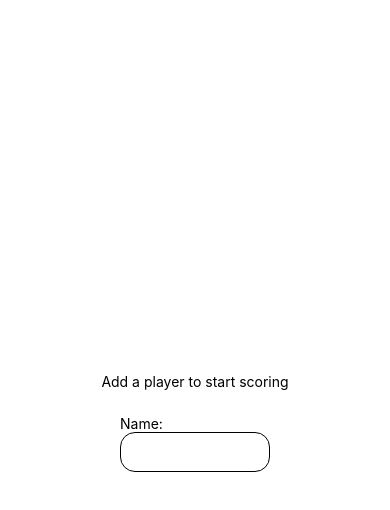
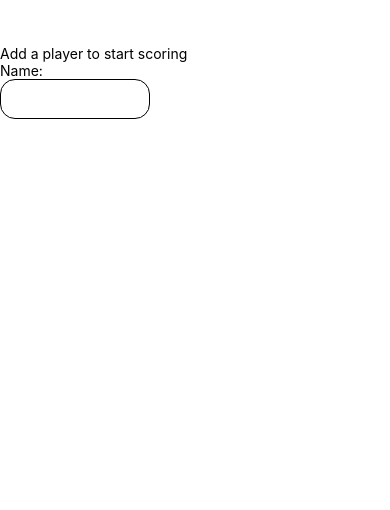
Before and after one commit to SamYouatt/DartsScore, a React Native app: screen / in a window 390 px wide. Shown: the top 510 px of the page. Built offline with nearby package versions, Linux system fonts and the light colour scheme.

Commit message:
styling of target area

```diff
--- a/App.jsx
+++ b/App.jsx
@@ -1,5 +1,7 @@
 import React from 'react';
-import { StyleSheet, Text, View } from 'react-native';
+import {
+  StyleSheet, Text, View,
+} from 'react-native';
 import CreatePlayer from './app/components/CreatePlayer';
 import LeaderBoard from './app/components/LeaderBoard';
 import ShowTarget from './app/components/ShowTarget';
@@ -33,16 +35,23 @@ export default function App() {
 
   return (
     <View style={styles.container}>
-
       {players.length > 0
         ? (
-          <View>
-            <LeaderBoard players={players} currentPlayer={currentPlayer} />
-            <ShowTarget playerInfo={players[currentPlayer]} />
+          <>
+            <ShowTarget
+              playerInfo={players[currentPlayer]}
+              style={styles.showTarget}
+            />
             <InputScore
               submitScore={updateTarget}
+              style={styles.inputScore}
             />
-          </View>
+            <LeaderBoard
+              players={players}
+              currentPlayer={currentPlayer}
+              style={styles.leaderboard}
+            />
+          </>
         )
         : <Text>Add a player to start scoring</Text>}
 
@@ -56,13 +65,24 @@ export default function App() {
 
 const styles = StyleSheet.create({
   container: {
+    paddingTop: 45,
     flex: 1,
     backgroundColor: '#fff',
-    alignItems: 'center',
-    justifyContent: 'center',
+    alignItems: 'stretch',
+    justifyContent: 'flex-start',
   },
-  playerInput: {
-    marginTop: 25,
-    backgroundColor: 'red',
+  showTarget: {
+    flex: 1,
+  },
+  leaderboard: {
+    flex: 2,
+  },
+  inputScore: {
+    flex: 2,
+  },
+  addPlayer: {
+    flex: 2,
+    borderWidth: 1,
+    borderColor: 'grey',
   },
 });
--- a/app/components/CreatePlayer.jsx
+++ b/app/components/CreatePlayer.jsx
@@ -24,7 +24,8 @@ export default function CreatePlayer({ addPlayer }) {
 
 const styles = StyleSheet.create({
   container: {
-    marginTop: 25,
+    // marginTop: 25,
+    flex: 2,
   },
   nameInput: {
     borderColor: 'black',
--- a/app/components/InputScore.jsx
+++ b/app/components/InputScore.jsx
@@ -25,7 +25,7 @@ export default function InputScore({ submitScore }) {
 
 const styles = StyleSheet.create({
   container: {
-    marginTop: 25,
+    flex: 1,
   },
   scoreInput: {
     borderColor: 'black',
--- a/app/components/LeaderBoard.jsx
+++ b/app/components/LeaderBoard.jsx
@@ -1,13 +1,9 @@
-import React, { Fragment } from 'react';
+import React from 'react';
 import { View, Text, StyleSheet } from 'react-native';
 
 export default function LeaderBoard({ players, currentPlayer }) {
-  if (players.length === 0) {
-    return <Text>No players yet!</Text>;
-  }
-
   return (
-    <View>
+    <View style={styles.container}>
       {players.map((player, index) => (
         <View key={player.name}>
           <Text
@@ -23,6 +19,10 @@ export default function LeaderBoard({ players, currentPlayer }) {
 }
 
 const styles = StyleSheet.create({
+  container: {
+    flex: 2,
+    backgroundColor: 'green',
+  },
   currentTurn: {
     backgroundColor: 'orange',
   },
--- a/app/components/ShowTarget.jsx
+++ b/app/components/ShowTarget.jsx
@@ -3,52 +3,63 @@ import {
   View, Text, StyleSheet,
 } from 'react-native';
 import SuggestCheckout from './SuggestCheckout';
+import checkouts from '../../assets/checkout.json';
 
 export default function ShowScore({ playerInfo }) {
-  const displayScore = () => (
-    <View>
-      <View style={styles.container}>
-        <Text style={styles.name}>{playerInfo.name}</Text>
-        <Text>You Require:</Text>
+  return (
+    <View style={styles.container}>
+      <View style={styles.left}>
+        <View style={styles.nameContainer}>
+          <Text style={styles.name}>{playerInfo.name}</Text>
+          <Text style={styles.require}>you require...</Text>
+        </View>
+        <Text style={styles.target}>{playerInfo.target}</Text>
       </View>
-      <View style={styles.scoreContainer}>
-        <Text style={styles.score}>{playerInfo.target}</Text>
+      {checkouts[playerInfo.target] ? (
         <SuggestCheckout
           style={styles.checkouts}
           target={playerInfo.target}
         />
-      </View>
-    </View>
-  );
+      ) : null}
 
-  return (
-    <View>
-      {playerInfo ? displayScore() : <Text>Add players to start</Text>}
     </View>
   );
 }
 
 const styles = StyleSheet.create({
   container: {
-    marginTop: 25,
+    paddingTop: 15,
+    paddingLeft: 10,
+    flex: 1,
+    flexDirection: 'row',
+  },
+  left: {
+    flex: 2,
+  },
+  right: {
+    flex: 1,
+  },
+  nameContainer: {
     display: 'flex',
     flexDirection: 'row',
-    alignItems: 'center',
+    alignItems: 'baseline',
   },
   name: {
-    paddingLeft: 8,
     paddingRight: 8,
-    fontSize: 24,
-    textAlign: 'center',
+    fontSize: 28,
     color: '#6598eb',
     fontWeight: 'bold',
     marginRight: 0,
   },
+  require: {
+    fontSize: 28,
+  },
   scoreContainer: {
     alignItems: 'center',
   },
-  score: {
-    backgroundColor: 'red',
+  target: {
+    fontSize: 70,
+    fontWeight: 'bold',
   },
   checkouts: {
     borderStyle: 'solid',
--- a/app/components/SuggestCheckout.jsx
+++ b/app/components/SuggestCheckout.jsx
@@ -3,25 +3,42 @@ import { View, Text, StyleSheet } from 'react-native';
 import checkouts from '../../assets/checkout.json';
 
 export default function SuggestCheckout({ target }) {
-  let checkout = [];
-  if (target && target <= 170 && checkouts[target]) {
-    checkout = checkouts[target];
-  }
+  const checkout = checkouts[target] ? checkouts[target] : [];
 
   return (
     <View style={styles.container}>
       {checkout.length === 0
         ? <Text>No checkouts possible</Text>
-        : checkout.map((dart, i) => <Text key={i}>{dart}</Text>)}
+        : checkout.map((dart, i) => <Text key={i} style={styles.dart}>{dart}</Text>)}
     </View>
   );
 }
 
 const styles = StyleSheet.create({
   container: {
-    borderStyle: 'solid',
-    borderColor: 'grey',
-    borderWidth: 2,
-    borderRadius: 15,
+    display: 'flex',
+    flexDirection: 'column',
+    height: '100%',
+    backgroundColor: 'powderblue',
+    paddingLeft: 5,
+    borderRadius: 5,
+
+    shadowColor: '#000',
+    shadowOffset: {
+      width: 0,
+      height: 1,
+    },
+    shadowOpacity: 0.20,
+    shadowRadius: 1.40,
+
+    elevation: 2,
+  },
+  dart: {
+    flex: 1,
+    textAlignVertical: 'center',
+    backgroundColor: 'white',
+    paddingLeft: 15,
+    paddingRight: 15,
+    fontSize: 22,
   },
 });
```
Also changed, not shown: assets/images/dartboard-banner.png (added).
